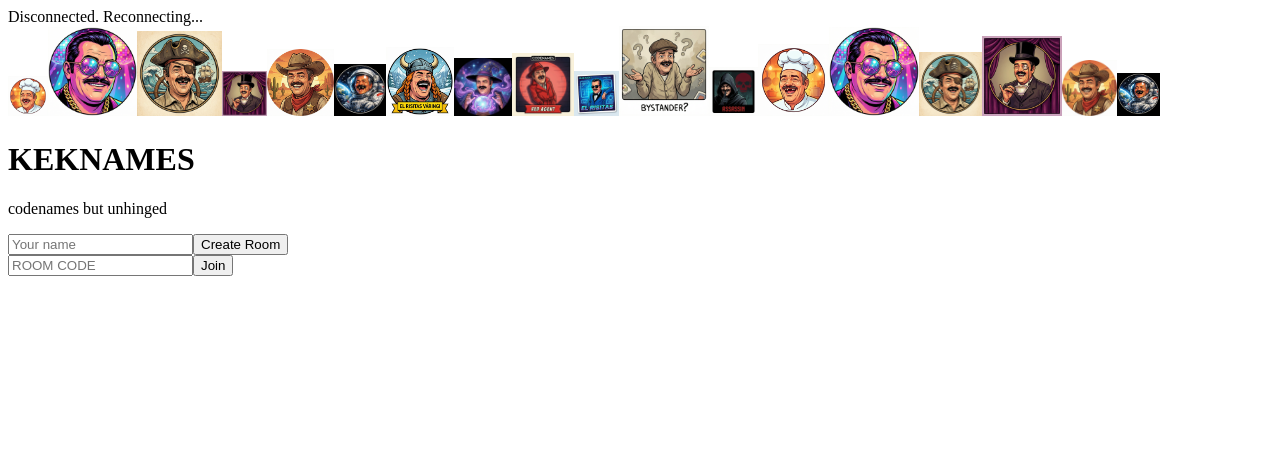
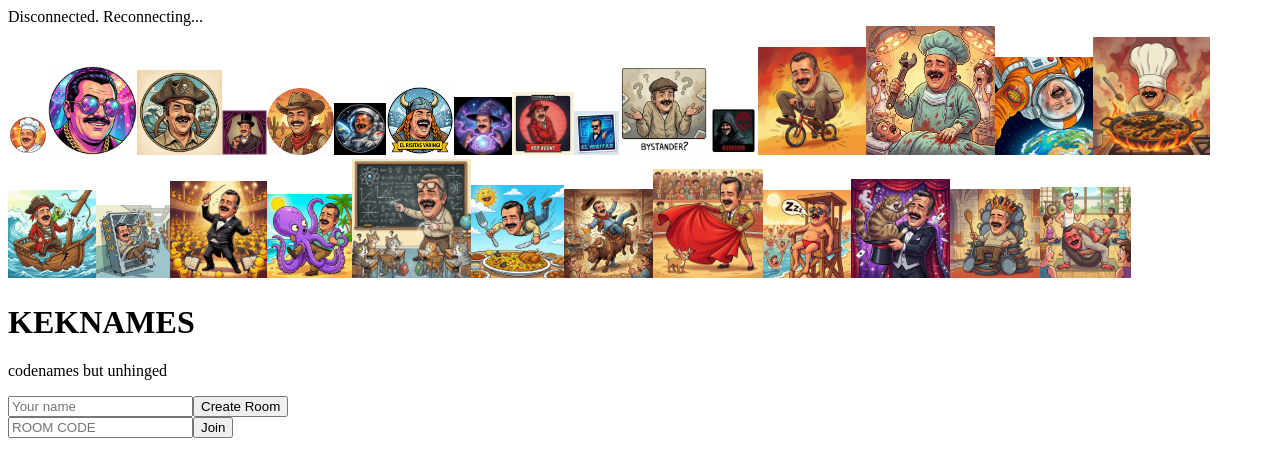
Before and after one commit to jordan-simonovski/keknames, a React (Vite) app in the folder client/: page / in a window 1280 px wide. Shown: the top 476 px of the page. Built offline with nearby package versions, Linux system fonts and the light colour scheme; no server answers; the HTML template or start-up script is replaced by a standard one.

Commit message:
Added more landing page images

```diff
--- a/client/src/App.css
+++ b/client/src/App.css
@@ -117,6 +117,11 @@ input:focus, textarea:focus { border-color: var(--gold); }
   50%  { opacity: 0.25; transform: translateY(var(--drift, -20px)) translateX(calc(var(--drift, -20px) * -0.5)) scale(1) rotate(3deg); }
   80%  { opacity: 0.18; }
   100% { opacity: 0; transform: translateY(0) translateX(0) scale(0.8) rotate(-5deg); }
+}
+
+.floating-card {
+  border-radius: 6px;
+  filter: blur(0.3px) saturate(0.8);
 }
 
 /* --- LOBBY --- */
--- a/client/src/components/Landing.jsx
+++ b/client/src/components/Landing.jsx
@@ -8,6 +8,7 @@ const FLOATING_IMAGES = [
   '/assets/ui/avatar_07.png', '/assets/ui/avatar_08.png',
   '/assets/ui/red_agent.png', '/assets/ui/blue_agent.png',
   '/assets/ui/bystander.png', '/assets/ui/assassin.png',
+  ...Array.from({ length: 24 }, (_, i) => `/assets/cards/card_${String(i + 1).padStart(2, '0')}.png`),
 ];
 
 function seededRandom(seed) {
@@ -21,16 +22,21 @@ function seededRandom(seed) {
 function FloatingBackdrop() {
   const items = useMemo(() => {
     const rng = seededRandom(42);
-    return Array.from({ length: 18 }, (_, i) => ({
-      key: i,
-      src: FLOATING_IMAGES[i % FLOATING_IMAGES.length],
-      size: 40 + rng() * 50,
-      left: rng() * 100,
-      top: rng() * 100,
-      delay: rng() * 12,
-      duration: 6 + rng() * 8,
-      drift: -30 + rng() * 60,
-    }));
+    return Array.from({ length: 28 }, (_, i) => {
+      const src = FLOATING_IMAGES[i % FLOATING_IMAGES.length];
+      const isCard = src.includes('/cards/');
+      return {
+        key: i,
+        src,
+        size: isCard ? 70 + rng() * 60 : 40 + rng() * 50,
+        left: rng() * 100,
+        top: rng() * 100,
+        delay: rng() * 14,
+        duration: 6 + rng() * 8,
+        drift: -30 + rng() * 60,
+        isCard,
+      };
+    });
   }, []);
 
   return (
@@ -38,7 +44,7 @@ function FloatingBackdrop() {
       {items.map((it) => (
         <img
           key={it.key}
-          className="floating-avatar"
+          className={`floating-avatar${it.isCard ? ' floating-card' : ''}`}
           src={it.src}
           alt=""
           style={{
```
